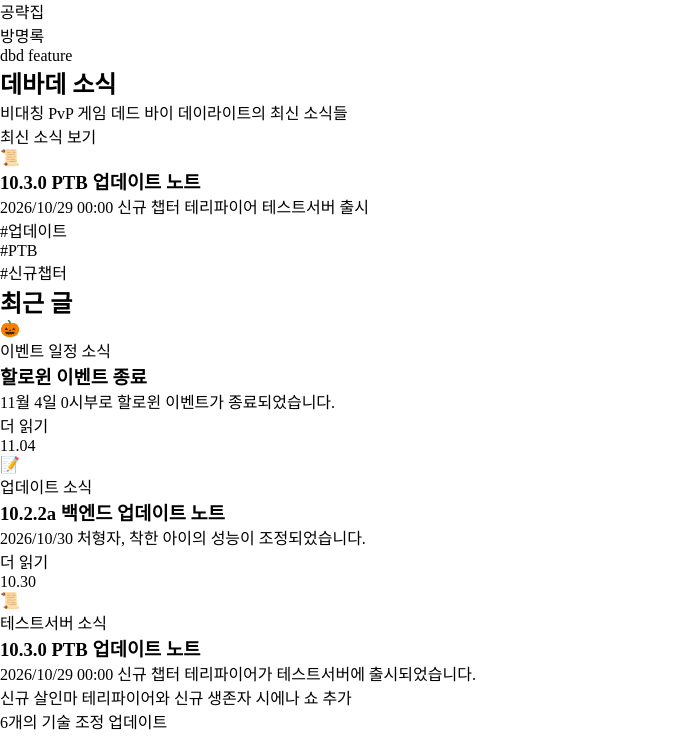
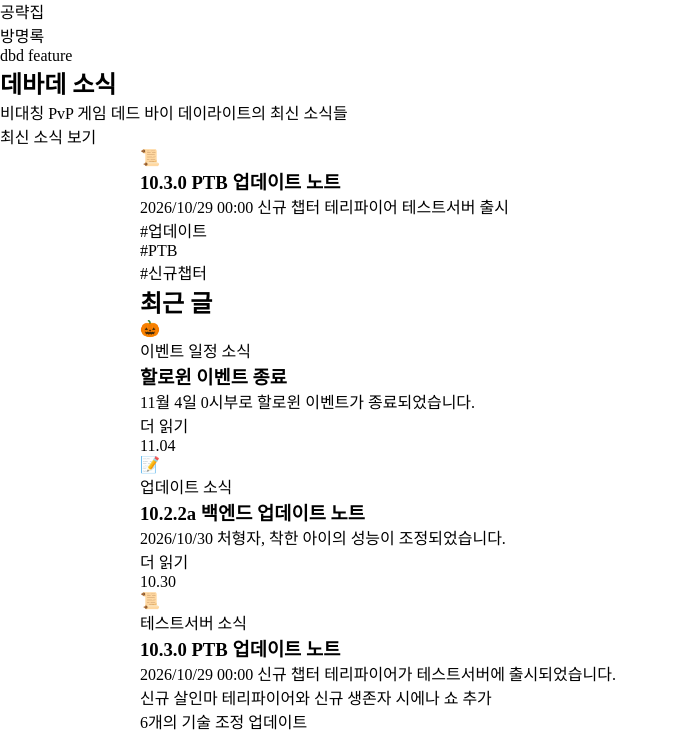
Before and after one commit to riverbible/hobby-blog, a plain HTML site: page index.html in a window 1280 px wide. Shown: the part 60-796 px from the top of the page, without its empty margins (0-678 px from the left). Drawn offline with Linux system fonts and the light colour scheme.

Commit message:
Update style.css

```diff
--- a/css/style.css
+++ b/css/style.css
@@ -12,3 +12,8 @@ a {
   color: inherit;
   text-decoration: none;
 }
+
+main {
+  max-width: 1000px;
+  margin: 0 auto;
+}
```
